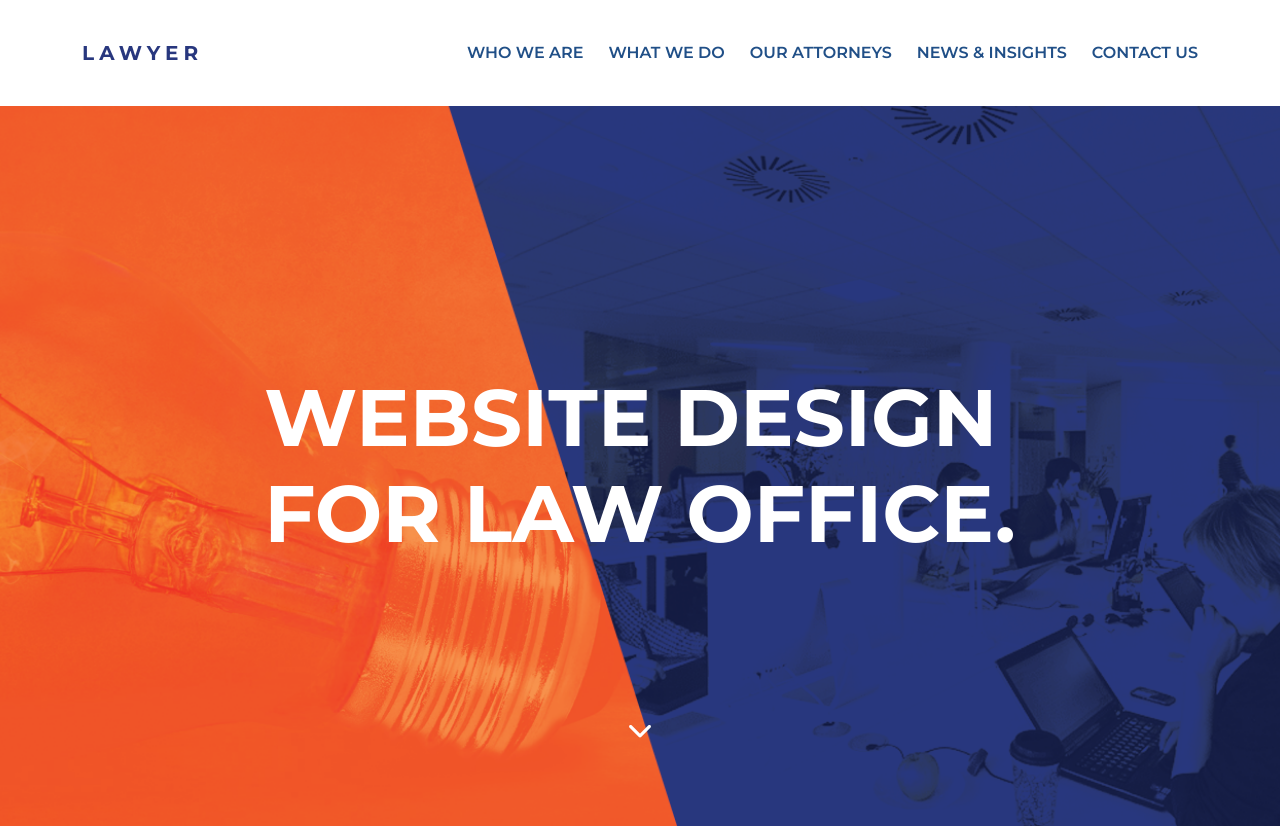
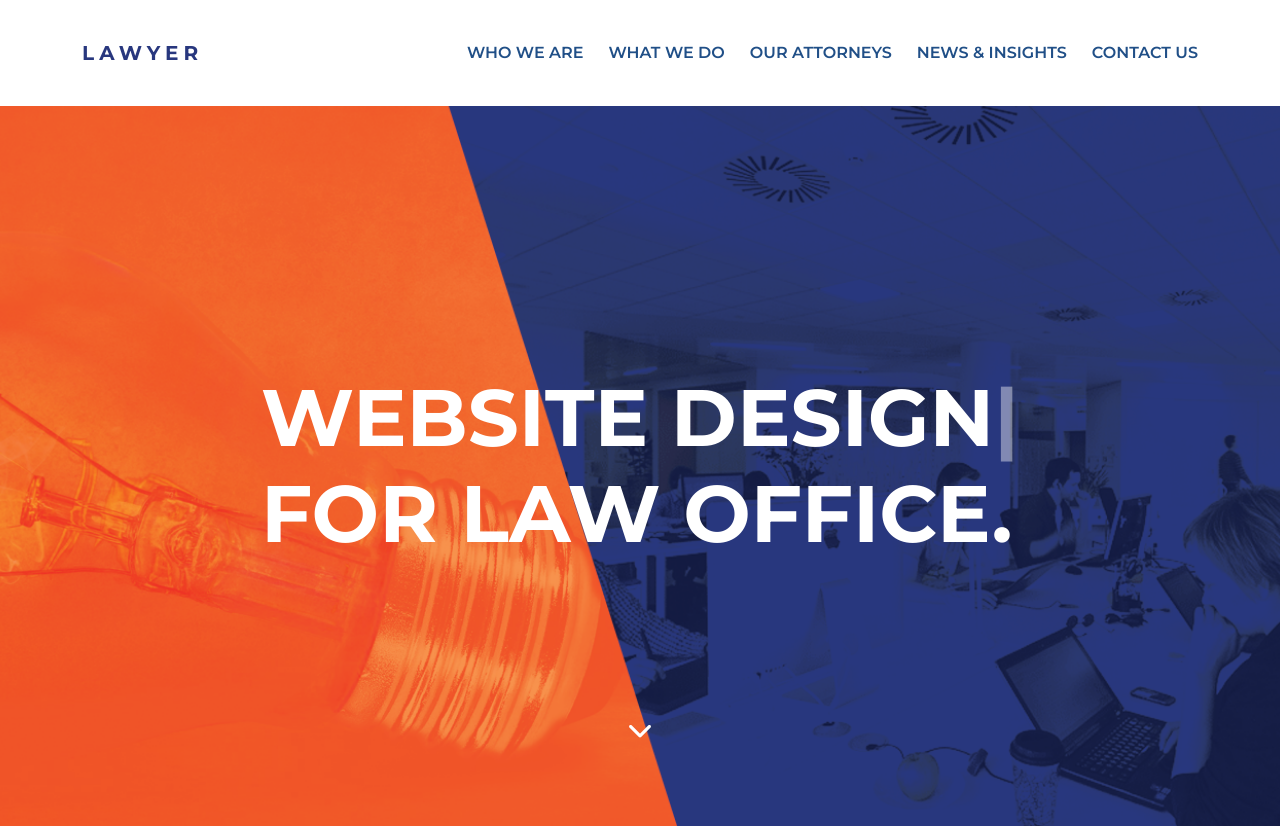
Before and after one commit to ahsan-emon/Lawyer-Website, a plain HTML site: page index.html in a window 1280 px wide. Shown: the top 828 px of the page. Drawn offline with nearby package versions, Linux system fonts and the light colour scheme.

Commit message:
auto typed text effect added using javascript

```diff
--- a/index.html
+++ b/index.html
@@ -52,7 +52,7 @@
         <!-- slider section start  -->
         <section class="header-part">
             <div class="text">
-                <h1>Website Design</h1>
+                <h1>Website <span class="auto-type"></span></h1>
                 <h1>for Law Office.</h1>
             </div>
             <i class="fas fa-chevron-down down-arrow"></i>
@@ -265,5 +265,15 @@
     <!-- Option 1: Bootstrap Bundle with Popper -->
     <script src="https://cdn.jsdelivr.net/npm/bootstrap@5.1.3/dist/js/bootstrap.bundle.min.js" integrity="sha384-ka7Sk0Gln4gmtz2MlQnikT1wXgYsOg+OMhuP+IlRH9sENBO0LRn5q+8nbTov4+1p" crossorigin="anonymous"></script>
     <script src="https://kit.fontawesome.com/20bb288a86.js" crossorigin="anonymous"></script>
+    <!-- auto typed link  -->
+    <script src="https://cdn.jsdelivr.net/npm/typed.js@2.0.12"></script>
+    <script>
+        var type = new Typed(".auto-type",{
+            strings: ['Design'],
+            typeSpeed: 100,
+            backSpeed: 50,
+            loop: true
+        })
+    </script>
   </body>
 </html>
```
